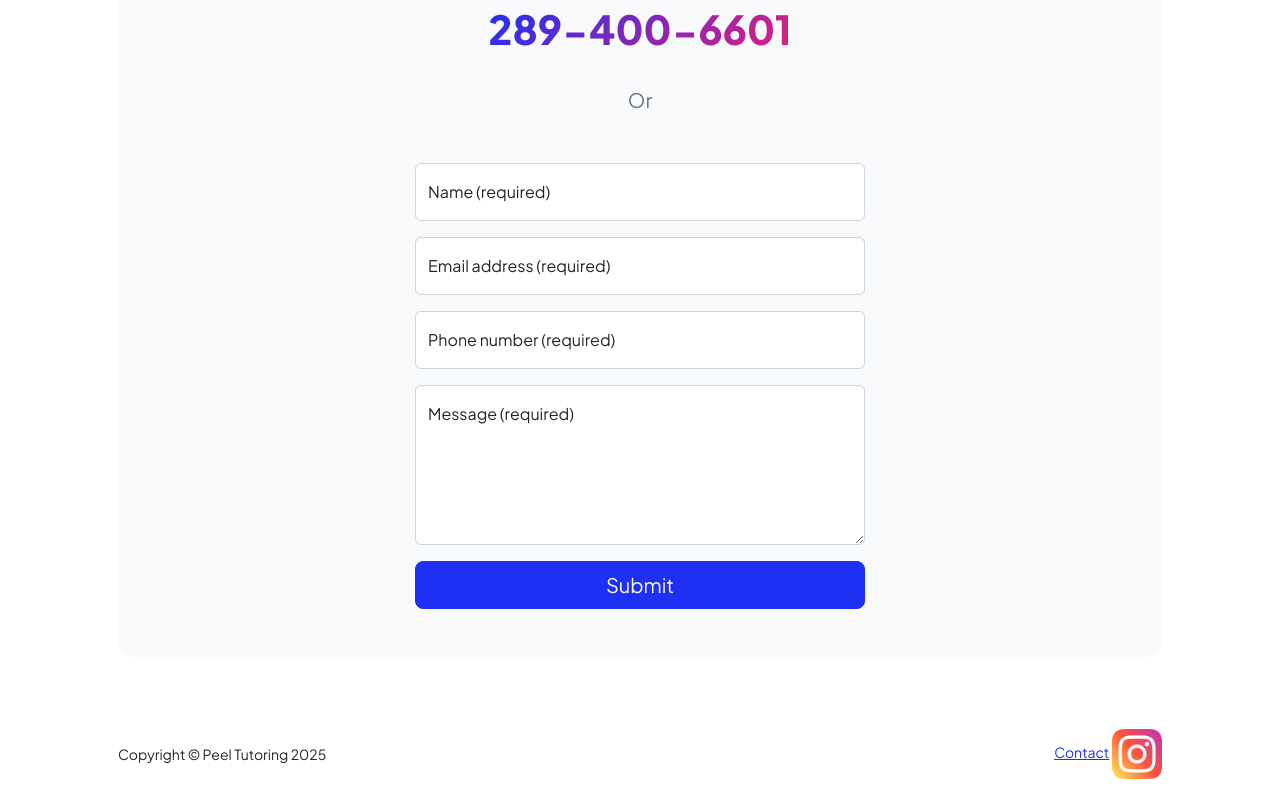
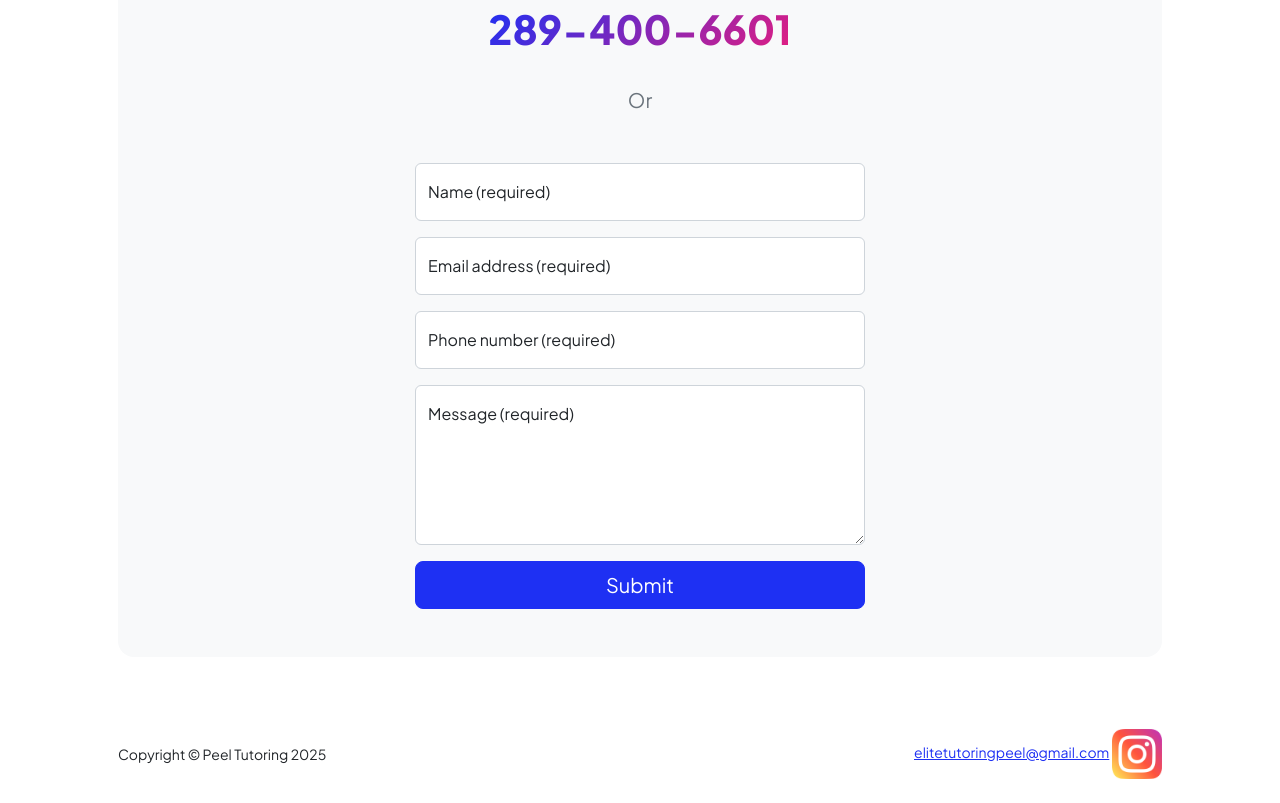
Before and after one commit to ahmadtc1/peeltutoring, a plain HTML site: page contact.html in a window 1280 px wide. Shown: the part 391-1194 px from the top of the page. Drawn offline with nearby package versions, Linux system fonts and the light colour scheme.

Commit message:
add email to pages

```diff
--- a/contact.html
+++ b/contact.html
@@ -102,7 +102,7 @@
                 <div class="row align-items-center justify-content-between flex-column flex-sm-row">
                     <div class="col-auto"><div class="small m-0">Copyright &copy; Peel Tutoring 2025</div></div>
                     <div class="col-auto">
-                        <a class="small" href="contact.html">Contact</a>
+                        <a class="small" href="mailto:elitetuoringpeel@gmail.com"> elitetutoringpeel@gmail.com</a>
                         <a href="https://www.instagram.com/tutor.ahmad" target="_blank">
                             <img src="assets/instagram.png" alt="Instagram" width="50">
                         </a>
```
Also changed, not shown: index.html (+1 -1 lines), our_team.html (+1 -1 lines), pricing.html (+1 -1 lines), services.html (+1 -1 lines).
